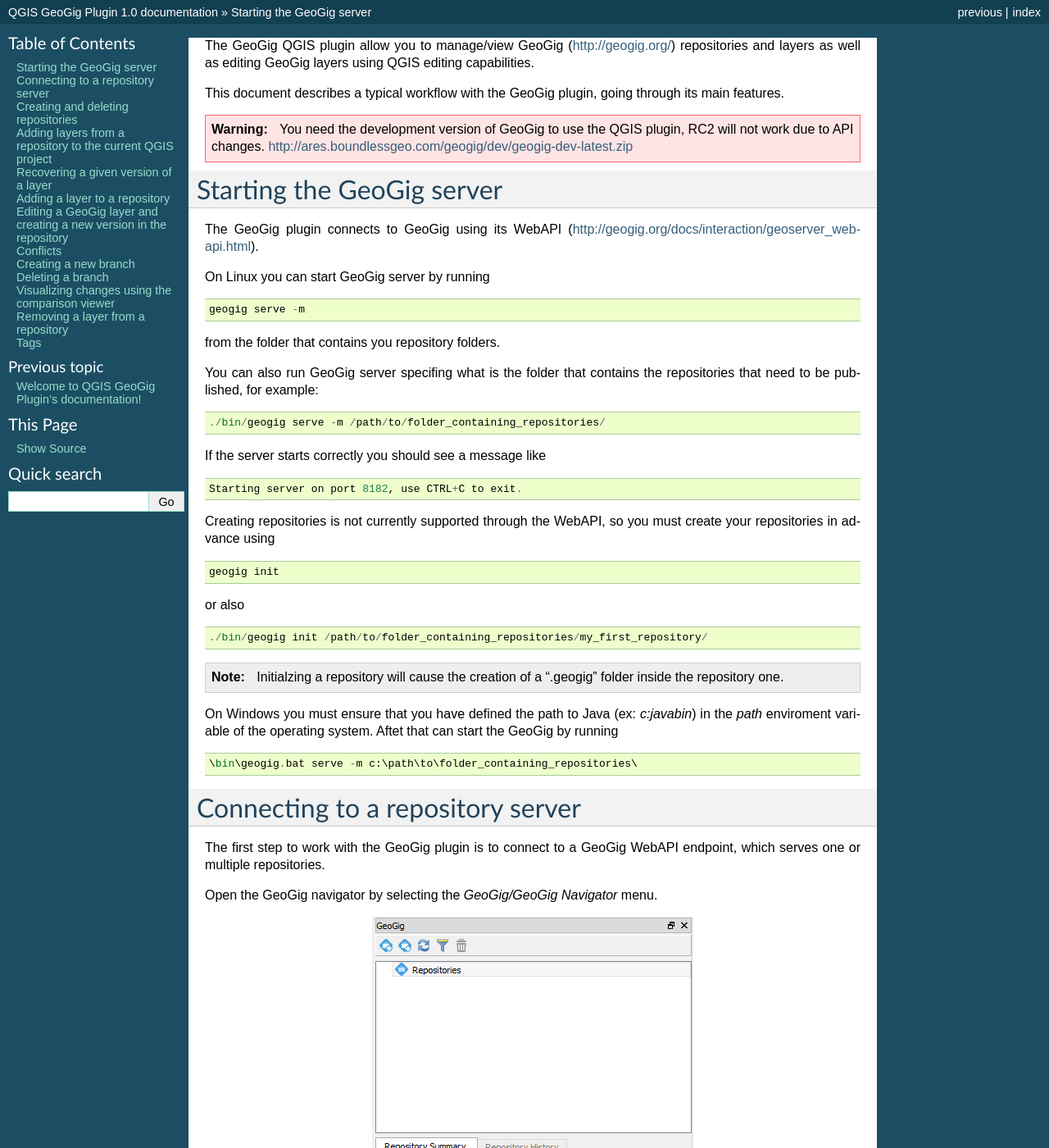
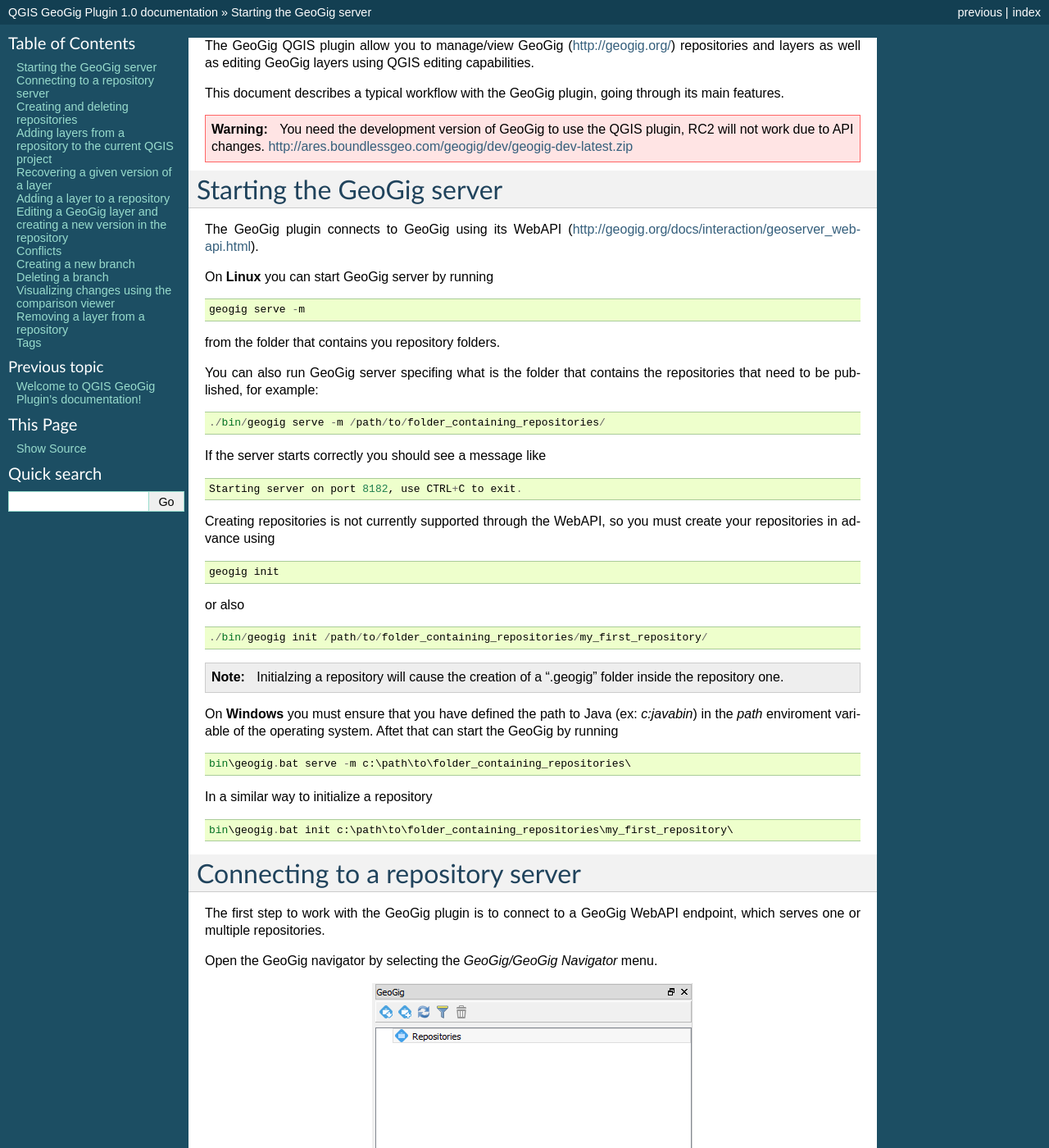
Before and after one commit to boundlessgeo/qgis-geogiglight-plugin, a Sphinx documentation site: the page built from doc/source/usage.rst, in a window 1280 px wide and 1400 px high. Shown: the whole window at 82% size. Built offline with Sphinx 7.4.7, drawn with Linux system fonts in a browser that asks for light colours.

Commit message:
forgot note on repo init on Windows

```diff
--- a/doc/source/usage.rst
+++ b/doc/source/usage.rst
@@ -12,7 +12,7 @@
 
 The GeoGig plugin connects to GeoGig using its WebAPI (http://geogig.org/docs/interaction/geoserver_web-api.html).
 
-On Linux you can start GeoGig server by running
+On **Linux** you can start GeoGig server by running
 
 ::
 
@@ -52,11 +52,17 @@
 	Initialzing a repository will cause the creation of a ".geogig" folder inside the repository one.
 
 
-On Windows you must ensure that you have defined the path to Java (ex: *c:\java\bin*) in the *path* enviroment variable of the operating system. Aftet that can start the GeoGig by running
+On **Windows** you must ensure that you have defined the path to Java (ex: *c:\java\bin*) in the *path* enviroment variable of the operating system. Aftet that can start the GeoGig by running
 
 ::
 
-	\bin\geogig.bat serve -m c:\path\to\folder_containing_repositories\
+	bin\geogig.bat serve -m c:\path\to\folder_containing_repositories\
+
+In a similar way to initialize a repository
+
+::
+
+	bin\geogig.bat init c:\path\to\folder_containing_repositories\my_first_repository\
 
 
 Connecting to a repository server
```
